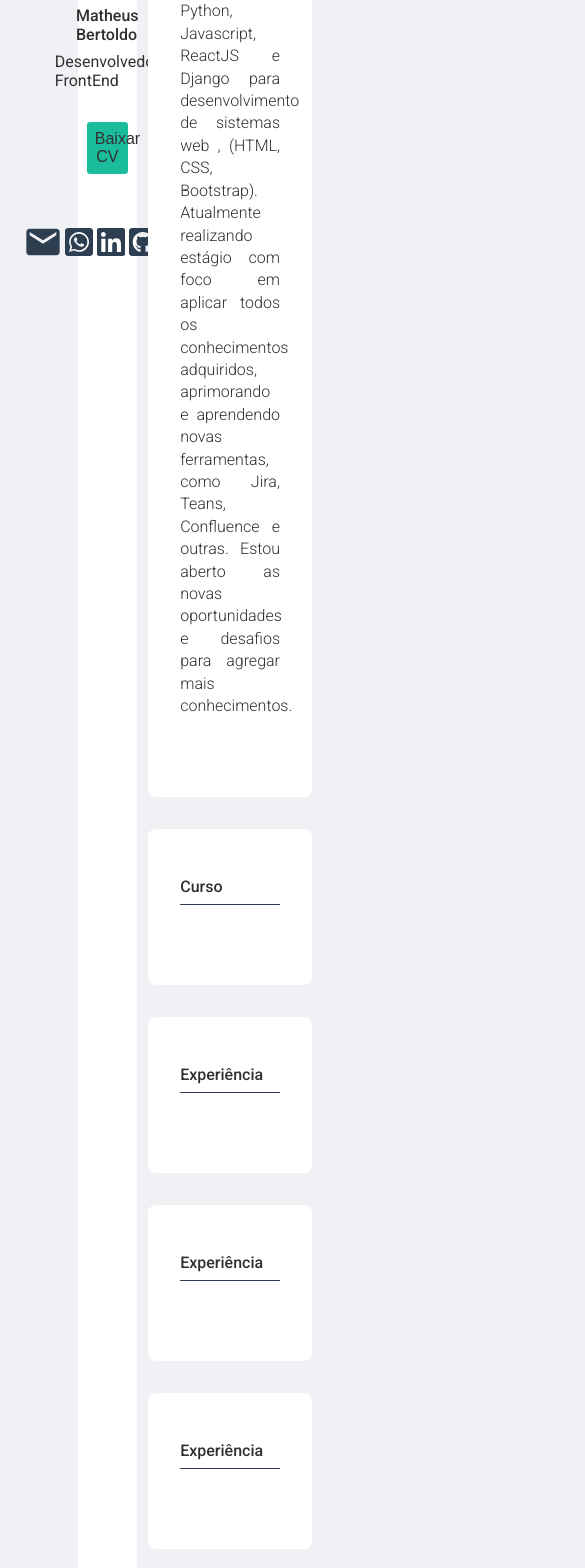
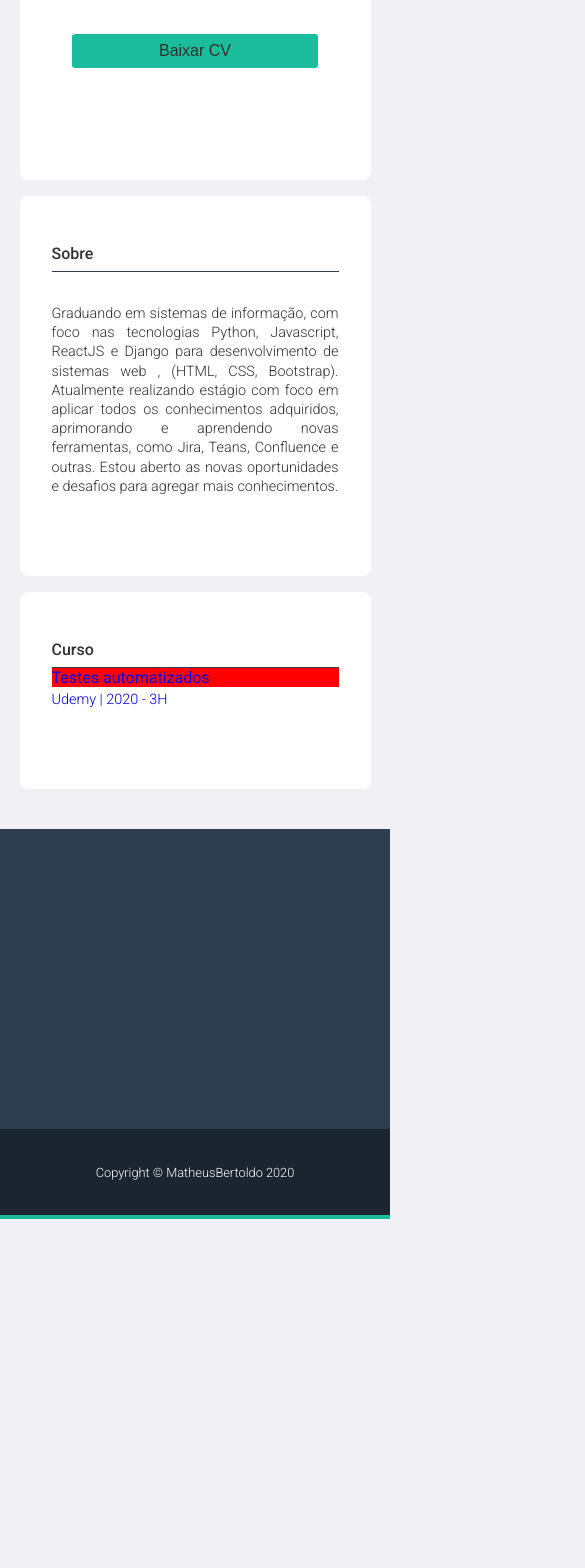
Before and after one commit to bertoldosi/portifolio-oficial-ts, a React (Create React App) app: page / in a window 390 px wide. Shown: the part 432-2000 px from the top of the page, 585 px wide, since content can reach past the window. After the commit the page ends 1651 px from the top, so only its background shows below. Built offline with nearby package versions, Linux system fonts and the light colour scheme.

Commit message:
:lipstick: Ajustando parte da aplicaçao para mobile

```diff
--- /dev/null
+++ b/src/components/baner/index.tsx
@@ -0,0 +1,13 @@
+import React from 'react'
+import { BanFooter } from './styles'
+
+
+const Baner = function () {
+  return (
+    <BanFooter>
+
+    </BanFooter>
+  )
+}
+
+export default Baner;
--- /dev/null
+++ b/src/components/baner/styles.ts
@@ -0,0 +1,7 @@
+import styled from 'styled-components'
+
+export const BanFooter = styled.footer`
+  width: 100%;
+  height: 300px;
+  background-color: #2c3e50;
+`
--- a/src/components/container/Container.tsx
+++ b/src/components/container/Container.tsx
@@ -3,11 +3,14 @@ import { FaWhatsappSquare, FaGithubSquare, FaLinkedin, FaFacebookSquare } from "
 import { MdEmail } from "react-icons/md";
 
 import Perfil from '../../assets/profile.jpeg'
-import { Container, Profiler, Context, Sobre, Curso, Experiencia } from './styles'
+import Baner from '../baner';
+import Footer from '../footer';
+import { Container, Profiler, Context, Sobre, Card } from './styles'
 
 
 const Home = function () {
   return (
+    <>
       <Container>
         <Profiler>
           <div>
@@ -16,14 +19,6 @@ const Home = function () {
             <h2>Desenvolvedor FrontEnd</h2>
             <button>Baixar CV</button>
           </div>
-
-        <ul>
-          <a href='#'><MdEmail size={40} /></a>
-          <a href='#'><FaWhatsappSquare size={32} /></a>
-          <a href='#'><FaLinkedin size={32} /></a>
-          <a href='#'><FaGithubSquare size={32} /></a>
-          <a href='#'><FaFacebookSquare size={32} /></a>
-        </ul>
         </Profiler>
         <Context>
 
@@ -37,28 +32,20 @@ const Home = function () {
           </p>
           </Sobre>
 
-        <Curso>
+
+          <Card>
             <h1>Curso</h1>
-        </Curso>
-
-        <Experiencia>
-          <h1>Experiência</h1>
-        </Experiencia>
-
-        <Experiencia>
-          <h1>Experiência</h1>
-        </Experiencia>
-
-        <Experiencia>
-          <h1>Experiência</h1>
-        </Experiencia>
-
-        <Experiencia>
-          <h1>Experiência</h1>
-        </Experiencia>
+            <a href='#'>
+              <h2>Testes automatizados</h2>
+              <p>Udemy | 2020 - 3H</p>
+            </a>
+          </Card>
 
         </Context>
       </Container>
+      <Baner />
+      <Footer />
+    </>
   )
 }
 
--- a/src/components/container/styles.ts
+++ b/src/components/container/styles.ts
@@ -2,19 +2,32 @@ import styled from 'styled-components'
 
 
 export const Container = styled.div`
-  max-width: 60%;
+  width: 60%;
+  max-width: 1080px;
   margin: 0 auto;
   padding: 40px 0px 40px 0px;
 
   display: flex;
   justify-content: space-between;
+
+
+  @media (max-width: 420px) {
+    width: 100%;
+    display: flex;
+    flex-direction: column;
+    justify-content: center;
+    align-items: center;
+  }
 `
 
 export const Profiler = styled.div`
   width: 25%;
+  max-width: 420px;
+  height: min-content;
   background-color: white;
   border-radius: .5rem;
   padding: 2rem 0 5rem 0;
+  margin-bottom: 1rem;
 
   div{
 
@@ -24,7 +37,8 @@ export const Profiler = styled.div`
     justify-content: center;
 
     img{
-      width: 200px;
+      width: 150px;
+      margin: 0 1rem 0 1rem;
       border-radius: 50%;
     }
 
@@ -41,15 +55,11 @@ export const Profiler = styled.div`
     }
   }
 
-  ul{
-    display: flex;
-    align-items: center;
-    justify-content: center;
-    padding: 1rem;
+  @media (max-width: 420px) {
+    width: 90%;
+    background-color: white;
+    padding: 2rem 0 5rem 0;
 
-    a{
-      color: #2c3e50;
-    }
   }
 
 
@@ -61,6 +71,10 @@ export const Context = styled.div`
   h1{
     border-bottom: solid .1rem #2c3e50;
   }
+
+  @media (max-width: 420px) {
+    width: 90%;
+  }
 `
 
 export const Sobre = styled.div`
@@ -69,16 +83,27 @@ export const Sobre = styled.div`
   margin-top: 0;
   padding: 2rem 2rem 5rem 2rem;
 `
-export const Curso = styled.div`
-  background-color: white;
-  border-radius: .5rem;
-  margin-top: 2rem;
-  padding: 2rem 2rem 5rem 2rem;
+
+export const Card = styled.div`
+    background-color: white;
+    border-radius: .5rem;
+    margin-top: 1rem;
+    padding: 2rem 2rem 5rem 2rem;
+
+
+    a{
+
+      background-color: red;
+      margin-top: 5px;
+
+      h2{
+        margin-bottom: .2rem;
+        background-color: red;
+      }
+
+      p{
+        font-size: .9rem;
+        margin: 0;
+      }
+    }
 `
-
-export const Experiencia = styled.div`
-  background-color: white;
-  border-radius: .5rem;
-  margin-top: 2rem;
-  padding: 2rem 2rem 5rem 2rem;
-`
--- /dev/null
+++ b/src/components/footer/index.tsx
@@ -0,0 +1,11 @@
+import React from 'react'
+import { Copyright } from './styles'
+
+
+const Footer = function () {
+  return (
+    <Copyright><h5>Copyright © MatheusBertoldo 2020</h5></Copyright>
+  )
+}
+
+export default Footer;
--- /dev/null
+++ b/src/components/footer/styles.ts
@@ -0,0 +1,25 @@
+import styled from 'styled-components'
+
+export const Copyright = styled.footer`
+  width: 100%;
+  height: 90px;
+  background-color: #1A252F;
+
+  display: flex;
+  align-items: center;
+  justify-content: center;
+  border-bottom: .3rem solid #1abc9c;
+
+  h5{
+    color: white;
+    font-weight: 300;
+  }
+
+
+  @media (max-width: 420px) {
+    h5{
+      font-size: .8rem;
+    }
+  }
+
+`
--- a/src/components/header/header.tsx
+++ b/src/components/header/header.tsx
@@ -15,6 +15,13 @@ const Home = function () {
         <a href='#'>Login</a>
       </nav>
 
+      <div className="Toggle">
+        <div className="one"></div>
+        <div className="two"></div>
+        <div className="three"></div>
+        <div className="four"></div>
+      </div>
+
     </Header>
   )
 }
--- a/src/components/header/styles.ts
+++ b/src/components/header/styles.ts
@@ -12,8 +12,21 @@ export const Header = styled.div`
   padding: 1rem;
 
   img{
-    margin-left: 10rem;
-    height: 90%;
+    margin-left: 1rem;
+    height: 80%;
+  }
+
+  .Toggle{
+    display: none;
+    margin: 0 35px;
+    align-items: center;
+  }
+
+  .four, .one, .three, .two {
+    width: 40px;
+    height: 6px;
+    margin: 6px 0;
+    background-color: #fff;
   }
 
   nav{
@@ -38,6 +51,24 @@ export const Header = styled.div`
     }
   }
 
+  @media (max-width: 420px) {
+
+    img{
+      margin-left: .8rem;
+      height: 75%;
+    }
+    nav{
+      display: none;
+    }
+
+    .Toggle{
+      display: block;
+      margin: 0 25px;
+      align-items: center;
+    }
+
+  }
+
 
 
 `
--- a/src/globalStyle.tsx
+++ b/src/globalStyle.tsx
@@ -40,5 +40,14 @@ export default createGlobalStyle`
 
     }
 
+    @media (max-width: 420px) {
+
+      p{
+        font-size: 90%;
+        line-height: 1.2rem;
+      }
+
+    }
+
 
 `;
```
Lines whose indentation alone changed are shown as unchanged.
